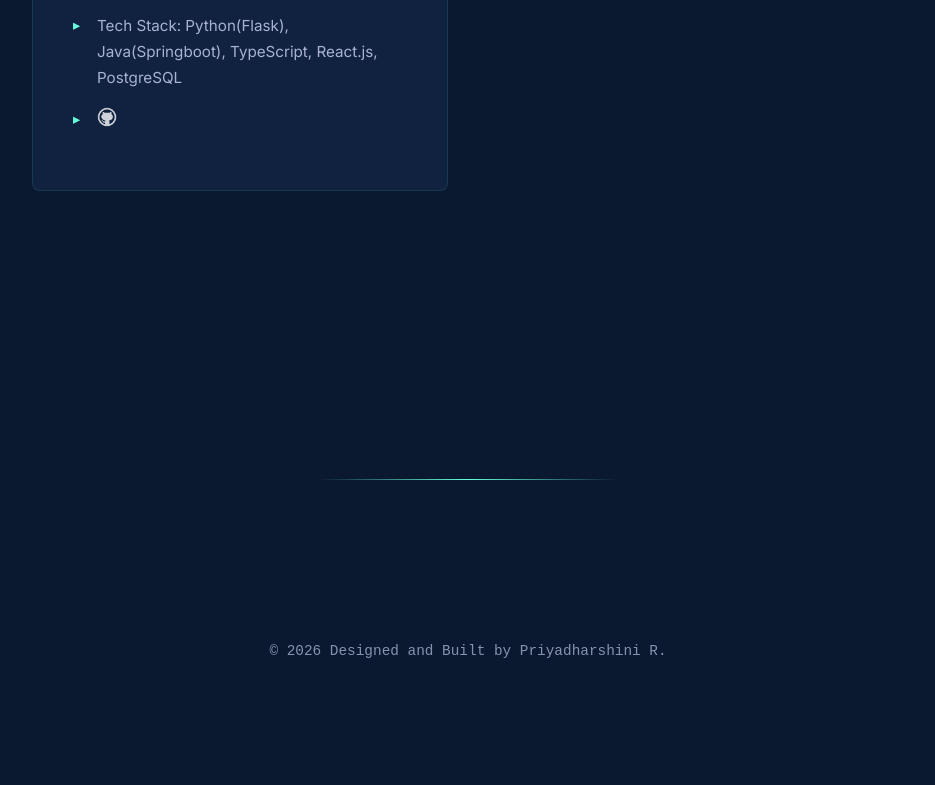
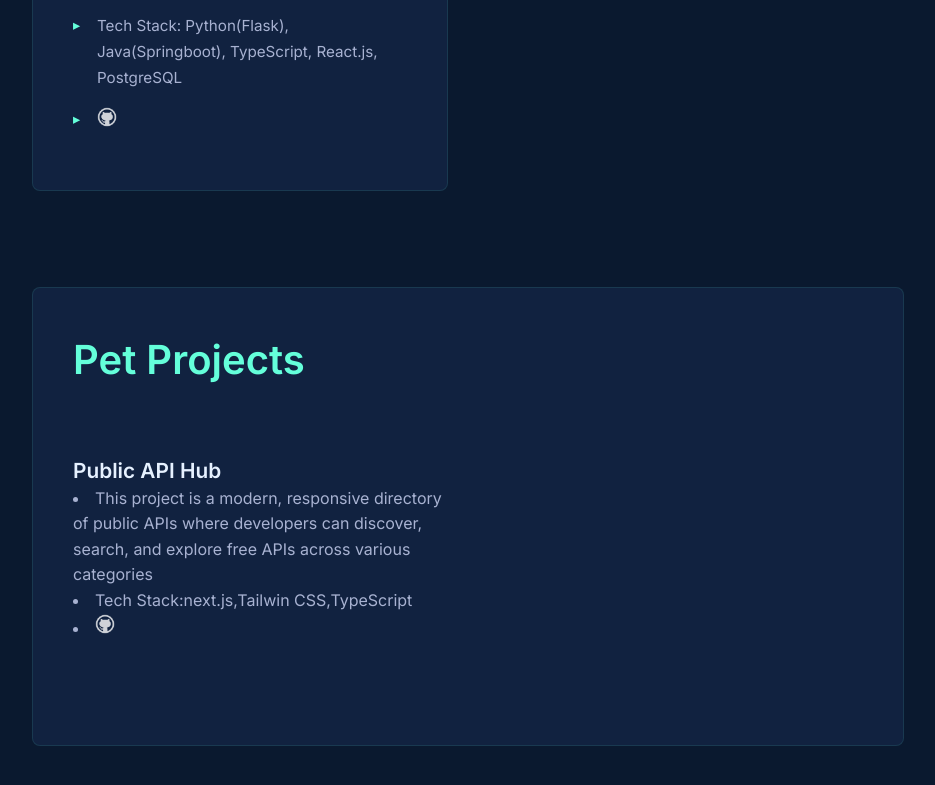
Before and after one commit to PriyadharshiniRVP/Portfolio, a plain HTML site: page index.html in a window 1280 px wide. Shown: the part 3479-4264 px from the top of the page, without its empty margins (172-1107 px from the left). Before the commit the page ends 4206 px from the top, so only its background shows below. Drawn offline with Linux system fonts and the light colour scheme.

Commit message:
Add Pet Projects section with Public API Hub details

```diff
--- a/index.html
+++ b/index.html
@@ -182,6 +182,17 @@
                     </article>
                 </div>
             </div>
+            <div class="project section">
+                <h2 class="project-type">Pet Projects</h2>
+                <div class="personal-projects">
+                    <article>
+                        <h3 class="project-name">Public API Hub</h3>
+                        <li>This project is a modern, responsive directory of public APIs where developers can discover, search, and explore free APIs across various categories</li>
+                        <li>Tech Stack:next.js,Tailwin CSS,TypeScript</li>
+                        <li><a href="https://github.com/PriyadharshiniRVP/public-api-web" target="_blank"><img src="images/github.png" alt="GitHub" class="smicon-selector"></a>
+                    </article>
+                </div>
+            </div>
         </section>
 
         <!-- FOOTER -->
```
